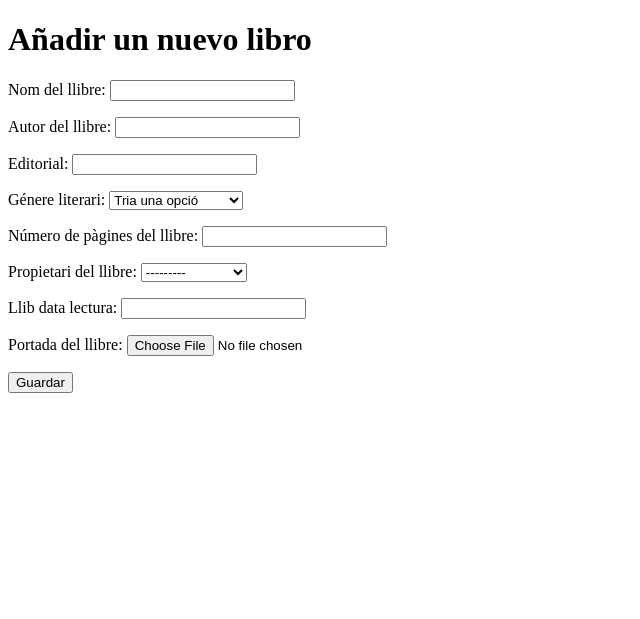
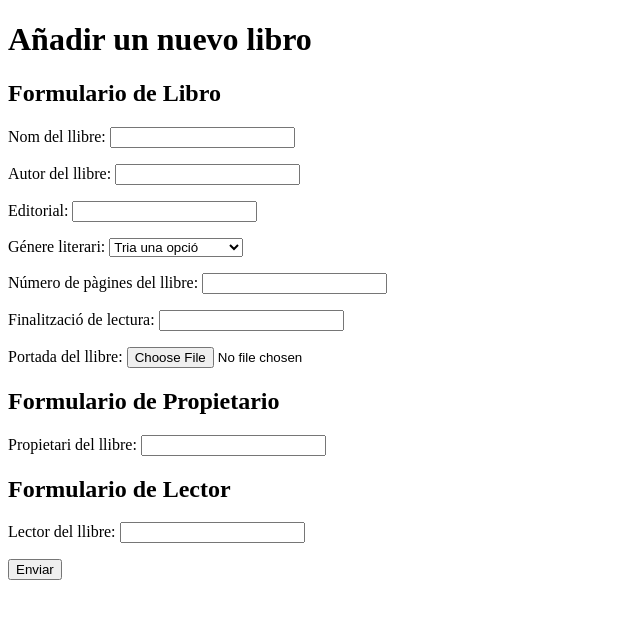
Before and after one commit to Gisela1311/Biblioteca, a Django app: page /afegeix_llibre/ in a window 1280 px wide. Shown: the top 619 px of the page, without its empty margins (0-640 px from the left). Run offline with Django 5.2, Linux system fonts and the light colour scheme; data comes from the database, SQL or seed files in the repository; both versions use the stored data as it was after the commit.

Commit message:
cambios en las views y en los templates

```diff
--- a/lectures2025/lectures2025/forms.py
+++ b/lectures2025/lectures2025/forms.py
@@ -4,14 +4,14 @@
 class LlibreForm(forms.ModelForm):
     class Meta:
         model = Llibre
-        fields = ['llib_nom', 'llib_autor', 'llib_editorial', 'llib_genere', 'llib_pagines', 'llib_propietari', 'llib_data_lectura', 'llib_portada']
+        fields = ['llib_nom', 'llib_autor', 'llib_editorial', 'llib_genere', 'llib_pagines', 'llib_data_lectura', 'llib_portada']
 
 class PropietariForm(forms.ModelForm):
     class Meta:
         model = Propietari
-        fields = ['nombre']
+        fields = ['prop_nom']
 
 class LectorForm(forms.ModelForm):
     class Meta:
         model = Lector
-        fields = ['nombre', 'llib_nom_fk']
+        fields = ['lec_nom']
--- a/lectures2025/lectures2025/models.py
+++ b/lectures2025/lectures2025/models.py
@@ -16,6 +16,10 @@
 
 class Propietari(Persona):
     prop_fk = models.SmallAutoField(verbose_name="id propietari", primary_key=True)
+    prop_nom= models.CharField(max_length=100, verbose_name="propietari del llibre")
+
+    def __str__(self):
+        return self.prop_nom
 
 class Llibre(models.Model):
     llib_pk = models.SmallAutoField(verbose_name="id llibre", primary_key=True)
@@ -41,14 +45,16 @@
     ]
     llib_genere = models.CharField(verbose_name="génere literari", choices=genere, max_length=2, blank=True)
     llib_pagines = models.IntegerField(verbose_name='número de pàgines del llibre')
-    llib_propietari = models.ForeignKey(Propietari, on_delete=models.CASCADE, verbose_name="propietari del llibre", null=True)
-    llib_lector= models.ForeignKey('Lector', on_delete=models.CASCADE, verbose_name="qui ha llegit el llibre", null=True)
-    llib_data_lectura = models.DateField()
+    llib_data_lectura = models.DateField(verbose_name='finalització de lectura')
     llib_portada = models.ImageField(upload_to='portadas/', verbose_name='Portada del llibre', null=True, blank=True)
 
     def __str__(self):
-        return self.llib_nom
+        return f"{self.llib_nom} {self.llib_autor}"
 
 class Lector(Persona):
     lec_fk = models.SmallAutoField(verbose_name='id del lector', primary_key=True)
+    lec_nom= models.CharField(max_length=100, verbose_name="lector del llibre")
     llib_nom_fk = models.ForeignKey(Llibre, on_delete=models.CASCADE, verbose_name='llibres llegits')
+
+    def __str__(self):
+        return f"{self.lec_nom} {self.llib_nom_fk}"
--- a/lectures2025/lectures2025/settings.py
+++ b/lectures2025/lectures2025/settings.py
@@ -37,7 +37,7 @@
     'django.contrib.sessions',
     'django.contrib.messages',
     'django.contrib.staticfiles',
-    'lectures2025'
+    'lectures2025',
 ]
 
 MIDDLEWARE = [
--- a/lectures2025/lectures2025/templates/lectures2025/formulario.html
+++ b/lectures2025/lectures2025/templates/lectures2025/formulario.html
@@ -8,10 +8,15 @@
 {% block contenido %}
 
 <h1>Añadir un nuevo libro</h1>
-    <form method="post" enctype="multipart/form-data">  <!-- Agrega enctype -->
+
+    <form method="post" enctype="multipart/form-data">
         {% csrf_token %}
-        {{ form.as_p }}
-        <button type="submit">Guardar</button>
+        <h2>Formulario de Libro</h2>
+        {{ llibre_form.as_p }}
+        <h2>Formulario de Propietario</h2>
+        {{ propietari_form.as_p }}
+        <h2>Formulario de Lector</h2>
+        {{ lector_form.as_p }}
+        <button type="submit">Enviar</button>
     </form>
-
 {% endblock contenido %}
--- a/lectures2025/lectures2025/urls.py
+++ b/lectures2025/lectures2025/urls.py
@@ -1,12 +1,13 @@
 from django.contrib import admin
 from django.urls import path
-from . import views
+from .views import HomeView, multi_form_view, Perfil_lector, LectorListView
 
 
 
 urlpatterns = [
     path('admin/', admin.site.urls),
-    path('home/', views.HomeView.as_view(), name='home'),
-    path('afegeix_llibre/', views.afegir_llibre.as_view(), name='afegir_llibre'),
-    path('perfil/', views.perfil_lector.as_view(), name='perfil'),
+    path('home/', HomeView.as_view(), name='home'),
+    path('afegeix_llibre/', multi_form_view, name='afegir_llibre'),
+    path('lectores/', LectorListView.as_view(), name='lector_list'),
+    path('perfil/<int:pk>/', Perfil_lector.as_view(), name='perfil'),
 ]
--- a/lectures2025/lectures2025/views.py
+++ b/lectures2025/lectures2025/views.py
@@ -2,7 +2,35 @@
 from django.http import HttpResponseRedirect
 from .models import Llibre, Propietari, Lector
 from .forms import LlibreForm, PropietariForm, LectorForm
-from django.views.generic import TemplateView, View, FormView
+from django.views.generic import TemplateView, View, FormView, DetailView, ListView
+
+
+def multi_form_view(request):
+    if request.method == 'POST':
+        llibre_form = LlibreForm(request.POST, request.FILES)
+        propietari_form = PropietariForm(request.POST)
+        lector_form = LectorForm(request.POST)
+        if llibre_form.is_valid() and propietari_form.is_valid() and lector_form.is_valid():
+            llibre= llibre_form.save()
+            propietari = propietari_form.save(commit=False)
+            propietari.save()
+            lector = lector_form.save(commit=False)
+            lector.llib_nom_fk = llibre # Asignar el libro al lector
+            lector.save()
+            # Puedes redirigir a otra página después de guardar los formularios
+            return redirect('perfil')
+    else:
+        llibre_form = LlibreForm()
+        propietari_form = PropietariForm()
+        lector_form = LectorForm()
+
+    context = {
+        'llibre_form': llibre_form,
+        'propietari_form': propietari_form,
+        'lector_form': lector_form,
+    }
+    return render(request, 'lectures2025/formulario.html', context)
+
 
 class HomeView(TemplateView):
     template_name = "lectures2025/home.html"
@@ -23,11 +51,20 @@
             return redirect('home')  # Redirigir después de guardar
         return self.render_to_response({'form': form})
 
+class LectorListView(ListView):
+    model = Lector
+    template_name = "lectures2025/llista_lectors.html"
+    context_object_name = "llista_lectors"
 
-class perfil_lector(View):
-    template_name="lectures2025/perfil.html"
+    def get_queryset(self):
+        return Lector.objects.all()
 
-    def get(self, request, pk):
-        lector = get_object_or_404(Lector, pk=pk)
-        llibres = Llibre.objects.filter(llib_lector=lector)
-        return render(request, self.template_name, {'lector': lector, 'llibres': llibres})
+class Perfil_lector(DetailView):
+    model = Lector
+    template_name = "lectures2025/perfil_lector.html"
+    context_object_name = "perfil_lector"
+
+    def get_context_data(self, **kwargs):
+        context = super().get_context_data(**kwargs)
+        context['llibres'] = Llibre.objects.filter(llib_lector=self.object)
+        return context
```
Also changed, not shown: lectures2025/lectures2025/templates/lectures2025/llista_lectors.html (added, +16 -0 lines), lectures2025/db.sqlite3, lectures2025/lectures2025/migrations/0001_initial.py (added), lectures2025/lectures2025/migrations/0002_remove_llibre_llib_lector_and_more.py (added), lectures2025/lectures2025/migrations/__init__.py (added), lectures2025/lectures2025/templates/lectures2025/perfil_lector.html (renamed from lectures2025/lectures2025/templates/lectures2025/perfil.html), lectures2025/portadas/irene_sola.jpg (added), lectures2025/portadas/irene_sola_DlpMIah.jpg (added), lectures2025/portadas/irene_sola_F3JhS1e.jpg (added), lectures2025/portadas/irene_sola_iZzzvL8.jpg (added), lectures2025/portadas/irene_sola_nr5otg0.jpg (added), lectures2025/portadas/irene_sola_rZVTQ2m.jpg (added).
